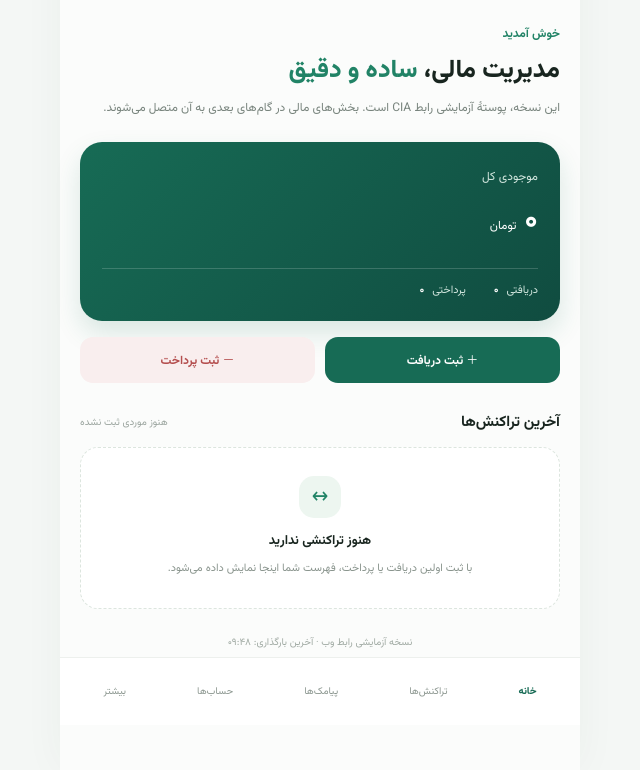
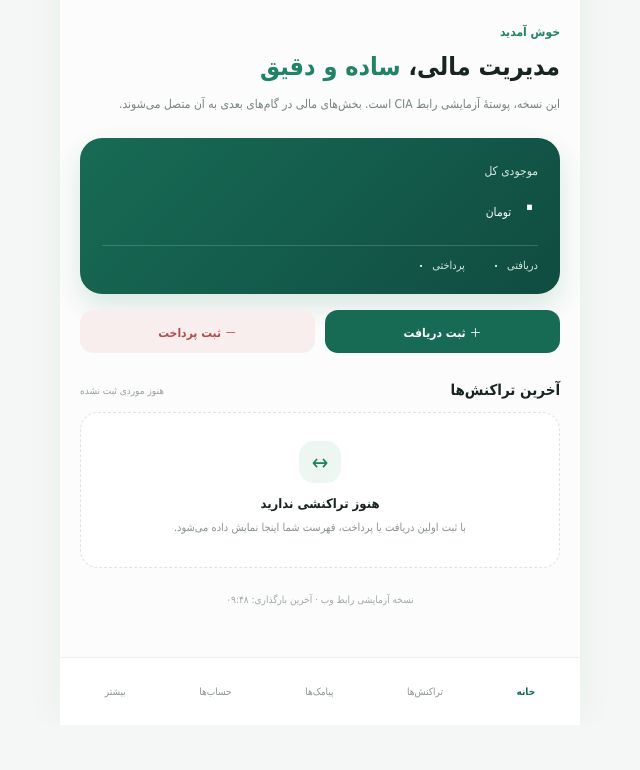
Before and after one commit to hafizsalik/CIA, a website built with Vite: page web/index.html in a window 1280 px wide. Shown: the part 75-845 px from the top of the page, without its empty margins (320-960 px from the left). After the commit the page ends 800 px from the top, so only its background shows below. Built offline with nearby package versions, Linux system fonts and the light colour scheme.

Commit message:
Keep initial web interface fully offline without remote font

```diff
--- a/web/src/style.css
+++ b/web/src/style.css
@@ -1,6 +1,4 @@
-@import url('https://fonts.googleapis.com/css2?family=Vazirmatn:wght@400;500;600;700;800&display=swap');
-
-:root{font-family:Vazirmatn,Tahoma,sans-serif;color:#18251f;background:#f4f7f5;font-synthesis:none;text-rendering:optimizeLegibility}
+:root{font-family:Tahoma,Arial,sans-serif;color:#18251f;background:#f4f7f5;font-synthesis:none;text-rendering:optimizeLegibility}
 *{box-sizing:border-box}
 body{margin:0;min-width:320px;min-height:100vh}
 button{font:inherit}
```
